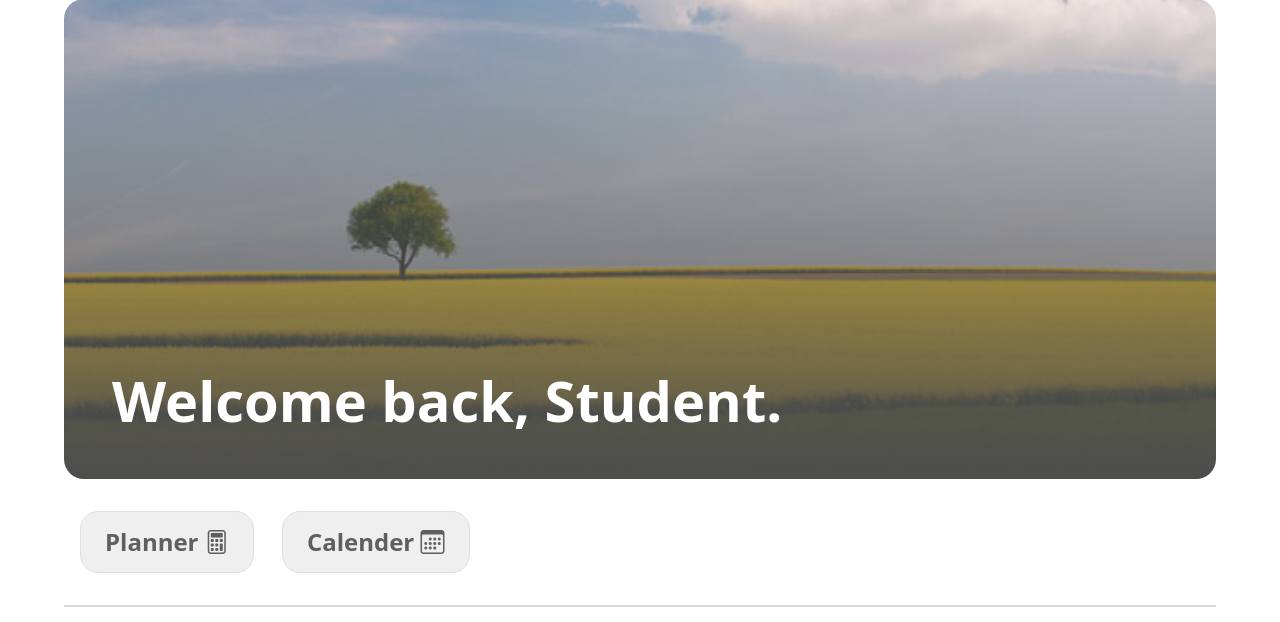
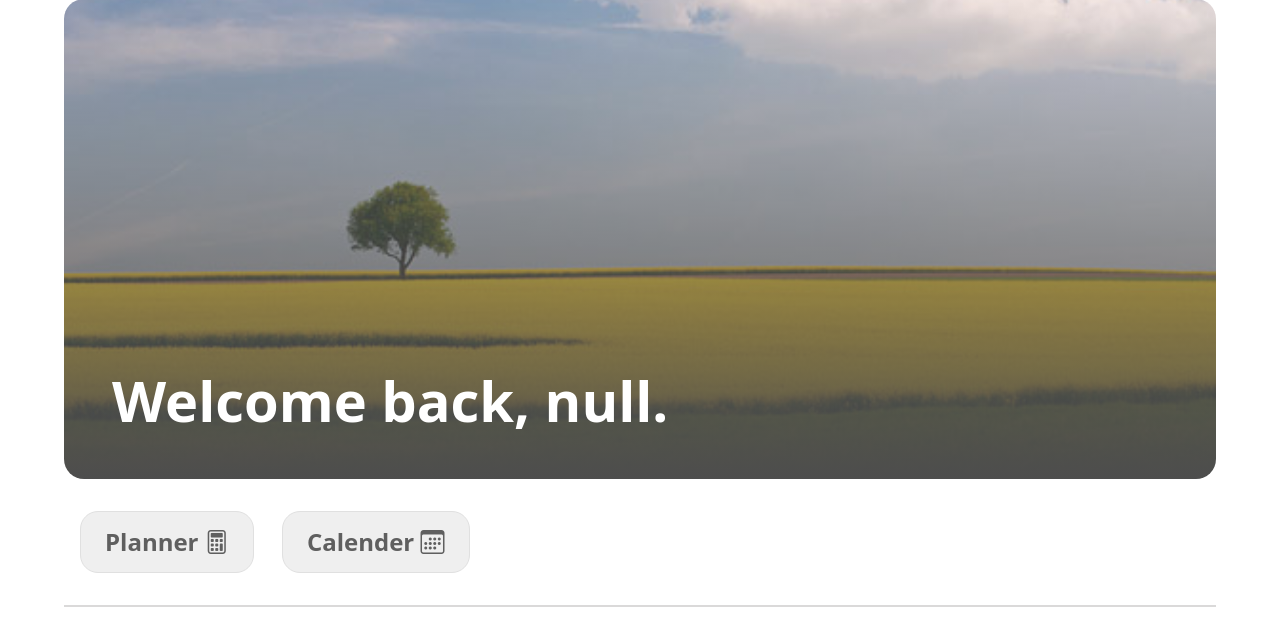
Before and after one commit to BajaDurr/AcaStat, a PHP site: page /home.php in a window 1280 px wide. Shown: the part 142-764 px from the top of the page. Run offline with PHP 8.4, Linux system fonts and the light colour scheme; some libraries are stand-ins or nearby versions.

Commit message:
Update home.php

```diff
--- a/home.php
+++ b/home.php
@@ -61,7 +61,8 @@
 
     <!--Home Page Banner-->
     <div class="jumbotron" >
-      <h1 id="banner-text" class="display-4">Welcome back, Student.</h1>
+      <h1 id="banner-text" class="display-4">Welcome back,
+      <script>document.write(sessionStorage.getItem("username"), ".</h1>");</script>
     </div>
 
     <div class="tool-bar">
```
